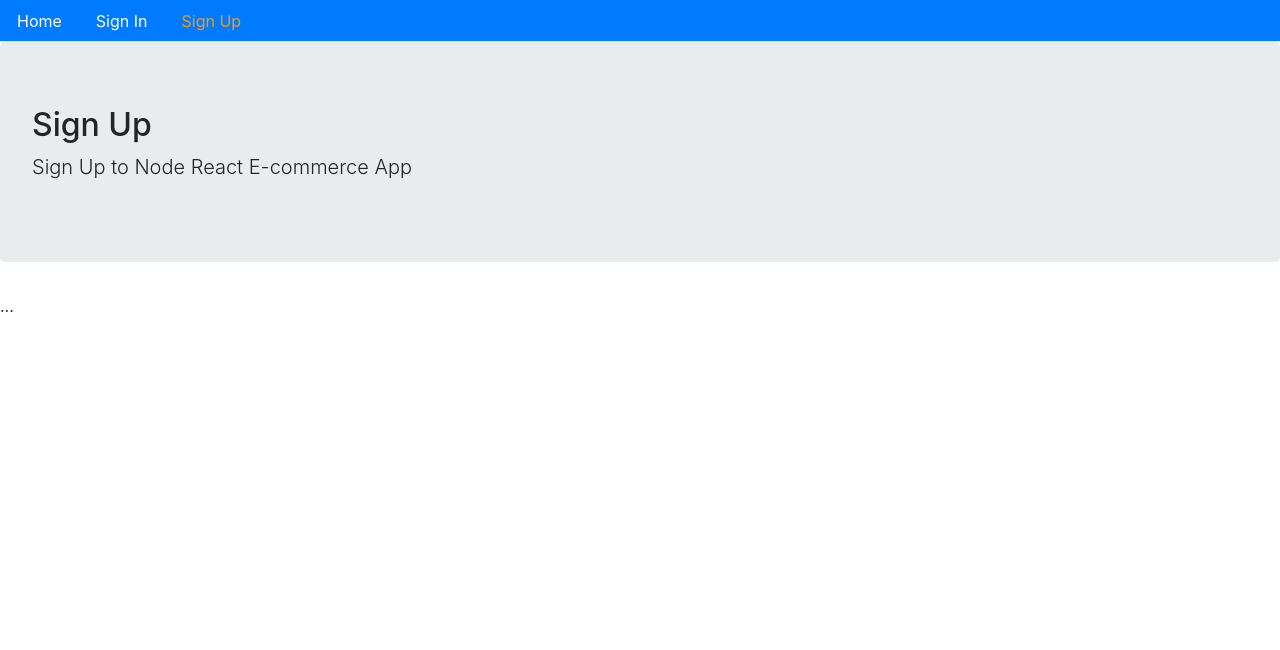
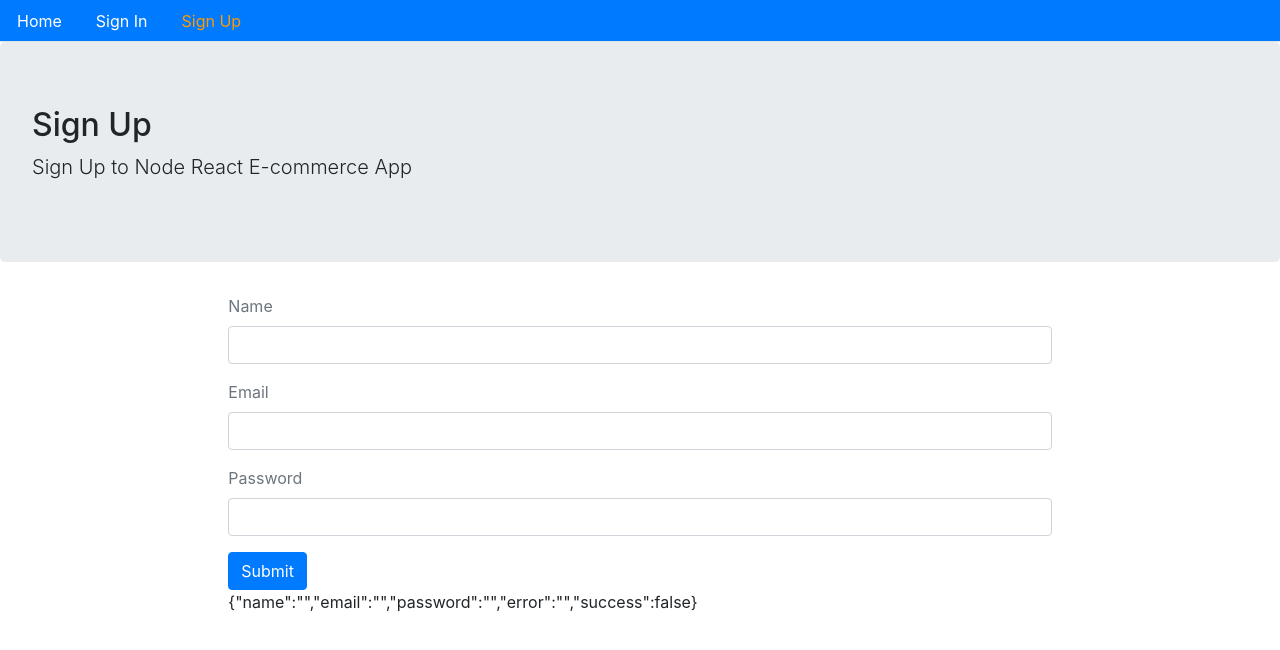
Before and after one commit to SoccerField24x7/node-react-sample-ecommerce, a React (Create React App) app in the folder react-app/: page /signup in a window 1280 px wide. Shown: the top 650 px of the page. Built offline with nearby package versions, Linux system fonts and the light colour scheme.

Commit message:
sign up form WIP

```diff
--- a/react-app/src/components/user/Signup.js
+++ b/react-app/src/components/user/Signup.js
@@ -1,10 +1,43 @@
-import React from 'react';
+import React, { useState } from 'react';
 import Layout from '../core/Layout';
 
 const Signup = () => {
+    const [values, setValues] = useState( {
+        name: '',
+        email: '',
+        password: '',
+        error: '',
+        success: false
+    });
+
+    const handleChange = (name) => (event) => {
+        setValues({...values, error: false, [name]: event.target.value})
+    };
+
+    const signUpForm = () => {
+        return (
+            <form>
+                <div className="form-group">
+                    <label className="text-muted">Name</label>
+                    <input type="text" className="form-control" onChange={handleChange('name')} />
+                </div>
+                <div className="form-group">
+                    <label className="text-muted">Email</label>
+                    <input type="email" className="form-control" onChange={handleChange('email')} />
+                </div>
+                <div className="form-group">
+                    <label className="text-muted">Password</label>
+                    <input type="password" className="form-control" onChange={handleChange('password')} />
+                </div>
+                <button className="btn btn-primary">Submit</button>
+            </form>
+        );
+    };
+
     return (
-        <Layout title="Sign Up" description="Sign Up to Node React E-commerce App">
-          ...
+        <Layout title="Sign Up" description="Sign Up to Node React E-commerce App" className="container col-md-8 offset-md-2">
+            {signUpForm()}
+            {JSON.stringify(values)}
         </Layout>
     );
 }
```
